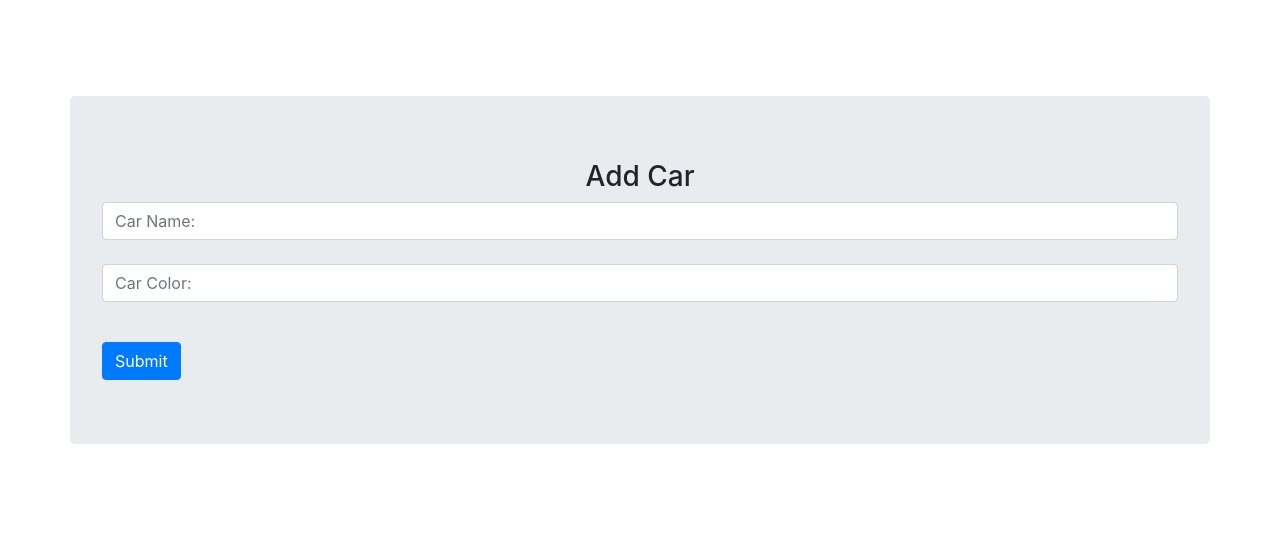
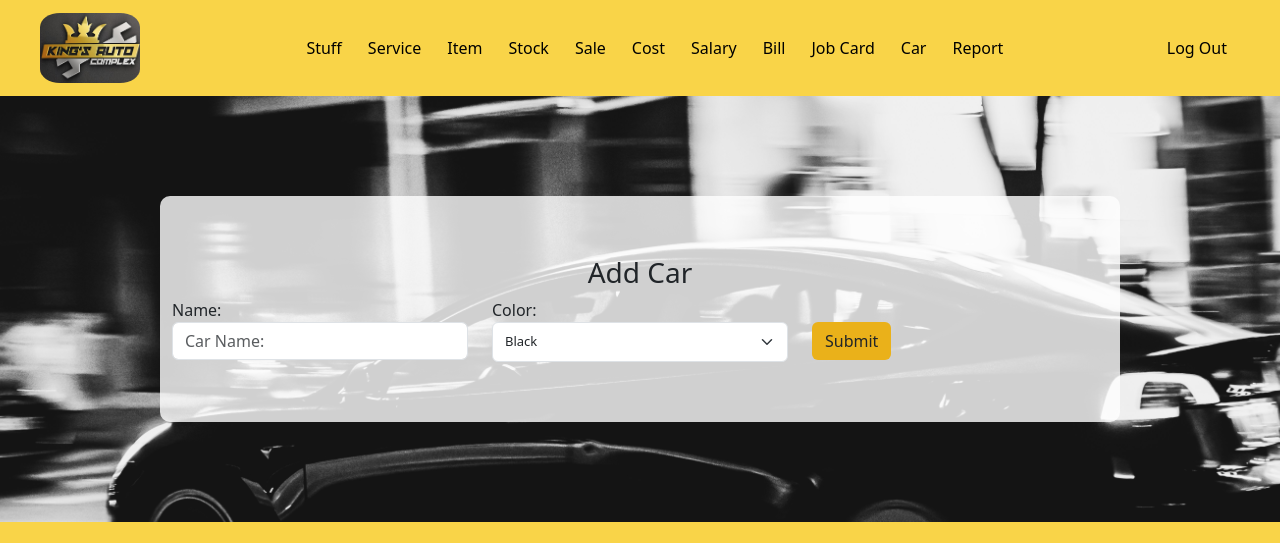
Before and after one commit to mdiibrahim/Kings-Auto-Complex-App, a Django app: page /car/ in a window 1280 px wide. Shown: the top 543 px of the page. Before the commit the page ends 444 px from the top, so only its background shows below. Run offline with Django 5.2, Linux system fonts and the light colour scheme.

Commit message:
create car done

```diff
--- a/main/templates/main/create-car.html
+++ b/main/templates/main/create-car.html
@@ -1,26 +1,70 @@
+{% load static %}
 <!DOCTYPE html>
 <html lang="en">
 <head>
-    <meta charset="UTF-8" />
-    <meta name="viewport" content="width=device-width, initial-scale=1.0" />
-    <title>Add Car</title>
+    <meta charset="UTF-8"/>
+    <meta name="viewport" content="width=device-width, initial-scale=1.0"/>
+    <title>Create Car</title>
+    <!-- Link to the Favicon -->
+    <link rel="icon" href="{% static '/favicon.ico' %}" type="image/x-icon">
 
-    <link
-      rel="stylesheet"
-      href="https://cdn.jsdelivr.net/npm/bootstrap@4.6.2/dist/css/bootstrap.min.css"
-    />
-    <script src="https://cdn.jsdelivr.net/npm/jquery@3.7.1/dist/jquery.slim.min.js"></script>
-    <script src="https://cdn.jsdelivr.net/npm/popper.js@1.16.1/dist/umd/popper.min.js"></script>
-    <script src="https://cdn.jsdelivr.net/npm/bootstrap@4.6.2/dist/js/bootstrap.bundle.min.js"></script>
-  </head>
+    <!-- Include Bootstrap 5 CSS -->
+    <link rel="stylesheet" href="https://cdn.jsdelivr.net/npm/bootstrap@5.3.0-alpha1/dist/css/bootstrap.min.css"/>
+
+    <style>
+        :root {
+          --primary-color: #eab11a;
+          --secondary-color: #f9d448;
+          --third-color: #f2f2f2;
+          --background-color: #000000;
+        }
+
+        /* Body styling with car background image */
+        body {
+          background: url('{% static "car_image.jpg" %}') no-repeat center center fixed;
+          background-size: cover; /* Ensure the image covers the entire background */
+        }
+
+        /* Container for the main content */
+        .container {
+          background-color: rgba(255, 255, 255, 0.8); /* Make background a little transparent */
+          padding: 60px;
+          border-radius: 10px;
+          margin-top: 100px; /* Add some top margin */
+          margin-bottom: 100px; /* Add some bottom margin */
+          max-width: 75% !important;
+
+          margin-left: auto; /* Center horizontally */
+          margin-right: auto; /* Center horizontally */
+        }
+
+
+        .btn-login {
+          background-color: var(--primary-color) !important; /* Primary color as default */
+          color: #000;
+          font-weight: 700;
+          border-radius: 50px;
+          padding: 15px;
+          transition: background-color 0.3s, transform 0.3s ease;
+        }
+
+        .btn-login:hover {
+          background-color: var(--secondary-color) !important; /* Secondary color on hover */
+          transform: scale(1.05);
+        }
+
+
+    </style>
 
 <body>
-    <br /><br /><br /><br />
-    <div class="jumbotron container">
+{% include 'main/navbar.html' %}
+<div class=" container">
     <h3 class="text-center">Add Car</h3>
     <form action="{% url 'create_car' %}" method="POST">
         {% csrf_token %}
-        <div class="form-group">
+        <div class="row item-row ">
+            <div class="col-md-4">
+                <label for="car_name">Name:</label>
                 <input
                         required
                         class="form-control"
@@ -29,20 +73,43 @@
                         id="car_name"
                         name="car_name"
                 />
-          <br />
-          <input
-            required
-            class="form-control"
-            placeholder="Car Color:"
-            type="text"
-            id="car_color"
-            name="car_color"
-          />
-          <br />
             </div>
 
-        <input type="submit" value="Submit" class="btn btn-primary" />
+            <div class="col-md-4">
+    <label for="car_color">Color:</label>
+    <select style="font-size: small; height: 40px" class="form-select" required name="car_color" id="car_color">
+
+        <option value="black" selected>Black</option>
+        <option value="white">White</option>
+        <option value="red wine">Red Wine</option>
+        <option value="mica blue">Mica Blue</option>
+        <option value="blue">Blue</option>
+        <option value="sky blue">Sky Blue</option>
+        <option value="gray">Gray</option>
+        <option value="golden">Golden</option>
+        <option value="silver">Silver</option>
+        <option value="bronze">Bronze</option>
+        <option value="pearl white">Pearl White</option>
+        <option value="cheery">Cheery</option>
+        <option value="red">Red</option>
+        <option value="green">Green</option>
+        <option value="yellow">Yellow</option>
+        <option value="orange">Orange</option>
+        <option value="pink">Pink</option>
+    </select>
+</div>
+
+                <div class="col-md-4">
+                    <input type="submit" value="Submit" class="btn btn-login mt-4"/>
+                </div>
+            </div>
+
+        </div>
     </form>
 </div>
+{% include 'main/footer.html' %}
+<!-- Bootstrap 5 JS (No jQuery required) -->
+<script src="https://cdn.jsdelivr.net/npm/bootstrap@5.3.0-alpha1/dist/js/bootstrap.bundle.min.js"></script>
+
 </body>
 </html>
--- a/main/templates/main/create-service.html
+++ b/main/templates/main/create-service.html
@@ -5,6 +5,9 @@
     <meta charset="UTF-8" />
     <meta name="viewport" content="width=device-width, initial-scale=1.0" />
     <title>Create Service</title>
+      <!-- Link to the Favicon -->
+    <link rel="icon" href="{% static '/favicon.ico' %}" type="image/x-icon">
+
 <!-- Include Bootstrap 5 CSS -->
     <link rel="stylesheet" href="https://cdn.jsdelivr.net/npm/bootstrap@5.3.0-alpha1/dist/css/bootstrap.min.css" />
 
--- a/main/templates/main/navbar.html
+++ b/main/templates/main/navbar.html
@@ -1,7 +1,7 @@
 {% load static %}
 
 <!-- Include Bootstrap 5 CSS -->
-    <link rel="stylesheet" href="https://cdn.jsdelivr.net/npm/bootstrap@5.3.0-alpha1/dist/css/bootstrap.min.css" />
+<link rel="stylesheet" href="https://cdn.jsdelivr.net/npm/bootstrap@5.3.0-alpha1/dist/css/bootstrap.min.css"/>
 
 
 <style>
@@ -113,7 +113,7 @@ background-color: var(--secondary-color) !important;
         <div class="navbar-left">
             <!-- Logo on the left side -->
             <a class="navbar-brand" href="{% url 'sale' %}">
-        <img src="{% static 'logo_zoom.jpg' %}" alt="Logo" class="logo-image" />
+                <img src="{% static 'logo_zoom.jpg' %}" alt="Logo" class="logo-image"/>
             </a>
         </div>
 
@@ -148,6 +148,9 @@ background-color: var(--secondary-color) !important;
                     <a class="nav-link" href="{% url 'job_card' %}">Job Card</a>
                 </li>
                 <li class="nav-item">
+                    <a class="nav-link" href="{% url 'car' %}">Car</a>
+                </li>
+                <li class="nav-item">
                     <a class="nav-link" href="{% url 'reports' %}">Report</a>
                 </li>
             </ul>
```
Lines whose indentation alone changed are shown as unchanged.
